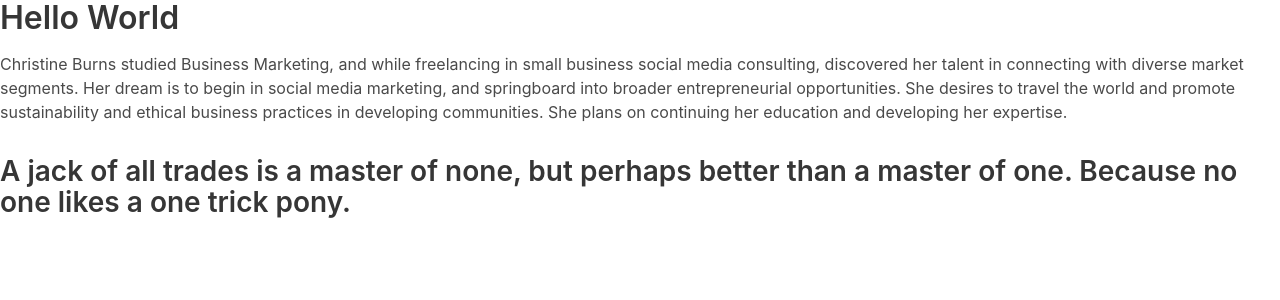
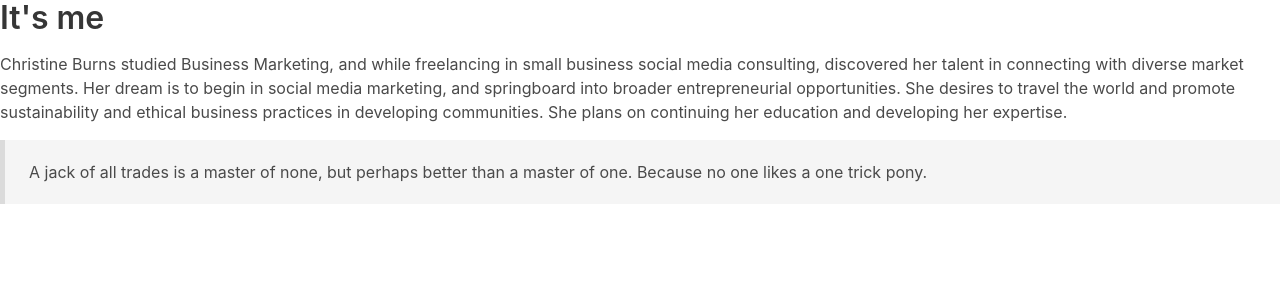
Before and after one commit to burnschristine/christinerubyburns.com, a Jekyll site: the page built from about.md, in a window 1280 px wide. Shown: the top 300 px of the page. Built offline with Jekyll 4.4.1, drawn with Linux system fonts in a browser that asks for light colours; nearby versions of some CDN libraries.

```diff
--- a/about.md
+++ b/about.md
@@ -5,9 +5,9 @@ layout: home
 ---
 
 <div class="content">
-  <h1>Hello World</h1>
+  <h1>It's me</h1>
   <p>Christine Burns studied Business Marketing, and while freelancing in small business social media consulting, discovered her talent in connecting with diverse market segments. Her dream is to begin in social media marketing, and springboard into broader entrepreneurial opportunities. She desires to travel the world and promote sustainability and ethical business practices in developing communities. She plans on continuing her education and developing her expertise.  </p>
 
 
 
-<h2> A jack of all trades is a master of none, but perhaps better than a master of one. Because no one likes a one trick pony.</h2>
+<blockquote> A jack of all trades is a master of none, but perhaps better than a master of one. Because no one likes a one trick pony.</blockquote>
```
